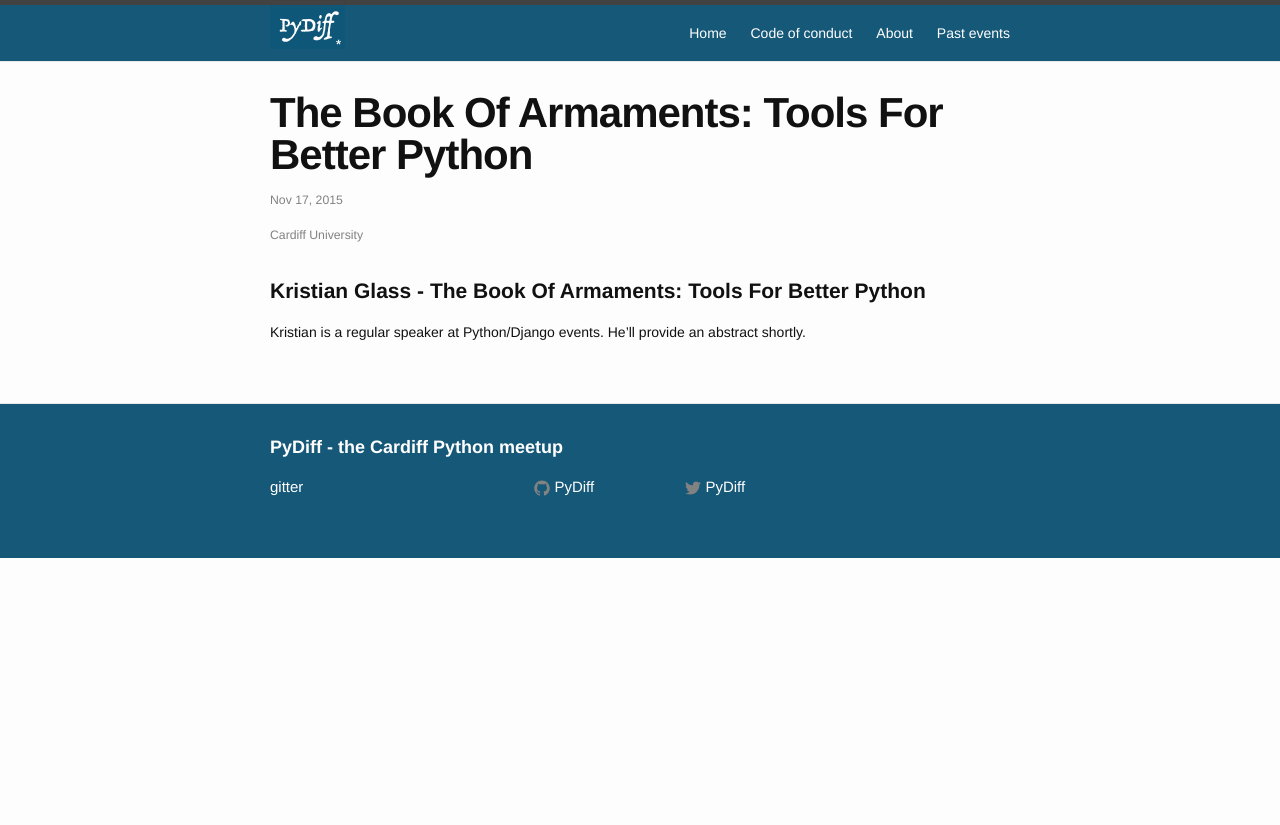
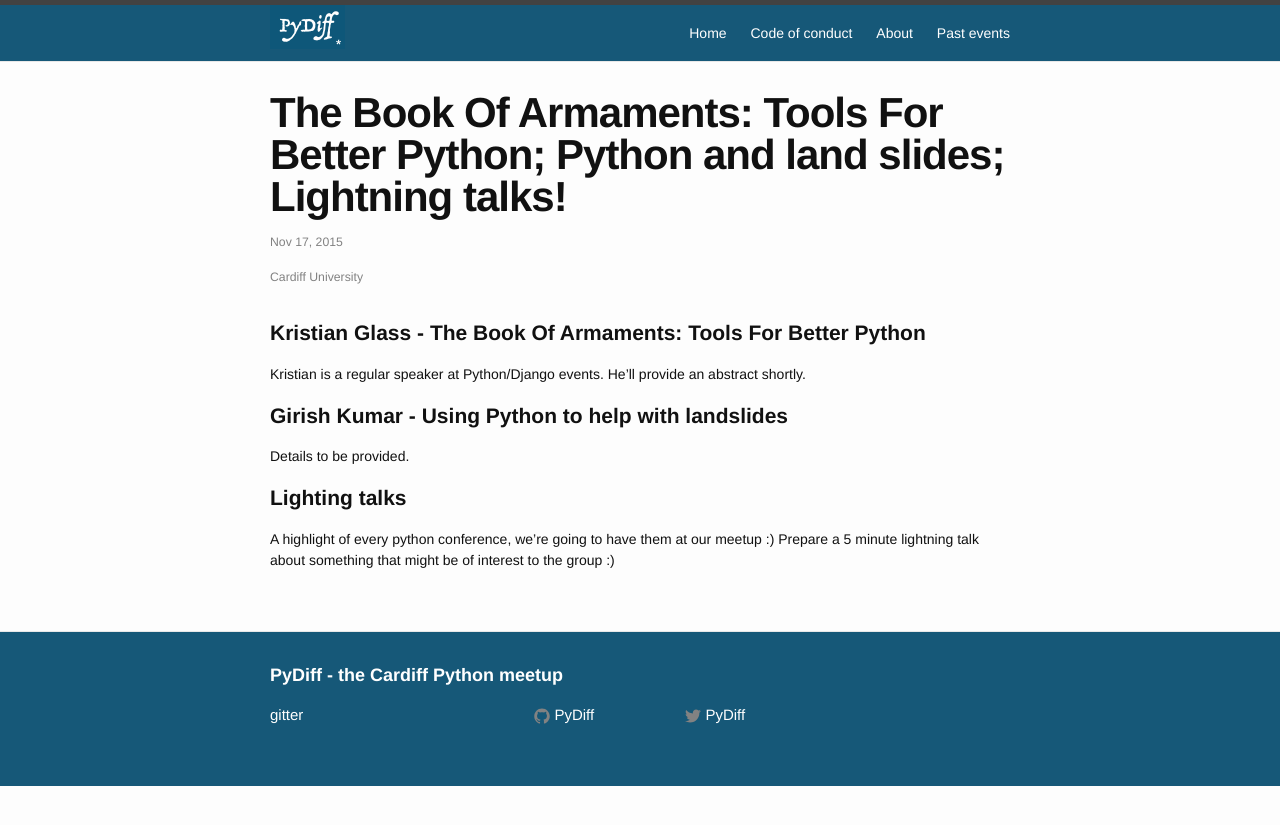
Before and after one commit to PyDiff/PyDiff.github.io, a Jekyll site: the page built from _events/2015-11-10.md, in a window 1280 px wide. Shown: the top 825 px of the page. Built offline with Jekyll 4.4.1, drawn with Linux system fonts in a browser that asks for light colours.

Commit message:
Adding lightning talks and Girish's talk.

```diff
--- a/_events/2015-11-10.md
+++ b/_events/2015-11-10.md
@@ -1,6 +1,7 @@
 ---
 layout: post
-title:  "The Book Of Armaments: Tools For Better Python"
+title:  "The Book Of Armaments: Tools For Better Python; Python and land slides;
+Lightning talks!"
 date:   2015-11-17
 time:   "19:00"
 venue:  "Cardiff University"
@@ -10,3 +11,14 @@ venue:  "Cardiff University"
 
 Kristian is a regular speaker at Python/Django events.
 He'll provide an abstract shortly.
+
+# Girish Kumar - Using Python to help with landslides
+
+Details to be provided.
+
+# Lighting talks
+
+A highlight of every python conference, we're going to have them at our meetup
+:)
+Prepare a 5 minute lightning talk about something that might be of interest to
+the group :)
```
